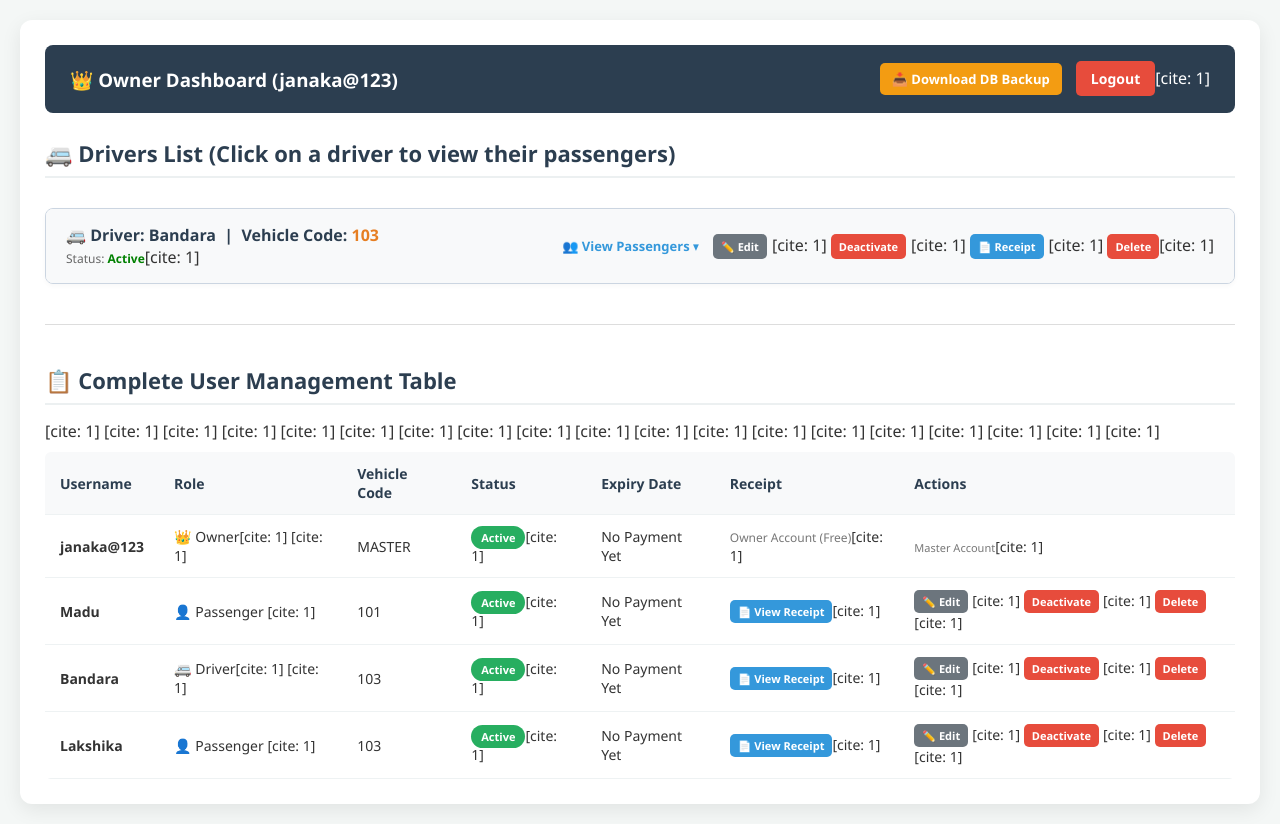
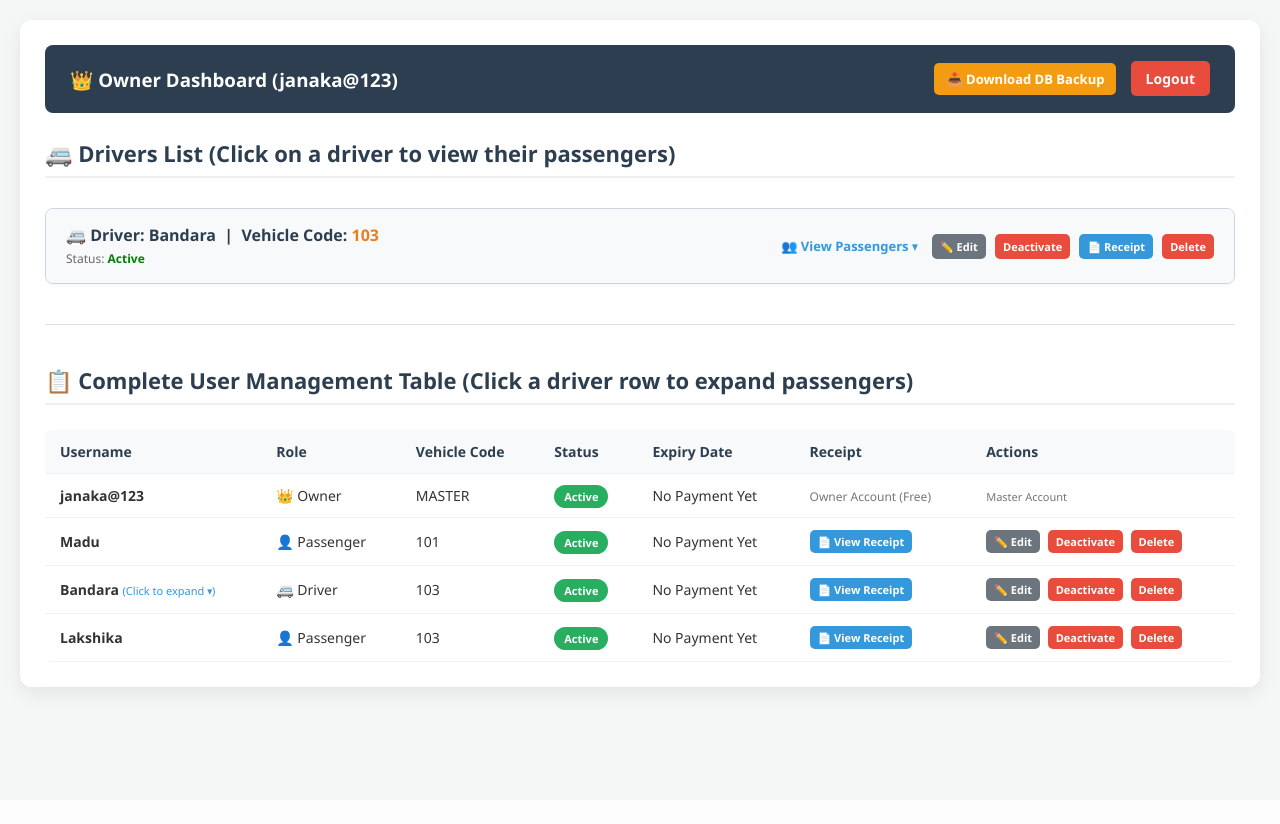
Before and after one commit to Janaka1987-hash/vehicle-tracker, a Flask app: page /owner_dashboard in a window 1280 px wide. After the commit the page ends 701 px from the top, so only its background shows below. Run offline with Flask 3, Linux system fonts and the light colour scheme; a user stored in the database is signed in; data comes from the database, SQL or seed files in the repository.

Commit message:
Update owner_dashboard.html

```diff
--- a/templates/owner_dashboard.html
+++ b/templates/owner_dashboard.html
@@ -27,14 +27,16 @@
         .driver-section { margin-top: 30px; }
         .driver-card { background: #ffffff; border: 1px solid #cbd5e1; margin-bottom: 15px; border-radius: 8px; box-shadow: 0 2px 5px rgba(0,0,0,0.03); overflow: hidden; }
 
-        /* Driver Header Button (Clickable to Toggle) */
         .driver-button-header { background: #f8f9fa; padding: 15px 20px; display: flex; justify-content: space-between; align-items: center; cursor: pointer; user-select: none; transition: background 0.2s; flex-wrap: wrap; }
         .driver-button-header:hover { background: #e2e8f0; }
         .driver-title { font-size: 16px; font-weight: bold; color: #2c3e50; margin: 0; }
 
-        /* Passengers Box (Hidden by default, opens on click) */
         .passengers-container { display: none; padding: 15px 20px; background: #ffffff; border-top: 1px solid #e2e8f0; }
         .passenger-item { display: flex; justify-content: space-between; align-items: center; background: #f8f9fa; padding: 10px 15px; margin: 8px 0; border-radius: 6px; border: 1px solid #e2e8f0; font-size: 13px; }
+
+        /* Table clickable row styling */
+        .clickable-row { cursor: pointer; transition: background 0.2s; }
+        .clickable-row:hover { background: #f1f5f9; }
 
         a.logout { color: white; background: #e74c3c; padding: 8px 15px; border-radius: 5px; text-decoration: none; font-size: 14px; font-weight: bold; }
     </style>
@@ -45,7 +47,7 @@
             <h3 style="margin:0; color: white;">👑 Owner Dashboard ({{ username }})</h3>
             <div>
                 <a href="/download_backup" class="btn btn-warning" style="margin-right: 10px;">📥 Download DB Backup</a>
-                <a href="/logout" class="logout">Logout</a>[cite: 1]
+                <a href="/logout" class="logout">Logout</a>
             </div>
         </header>
 
@@ -57,7 +59,6 @@
                 {% if u[3] == 'driver' %}
                     {% set ns.driver_found = true %}
                     <div class="driver-card">
-                        <!-- Driver Header (Clickable) -->
                         <div class="driver-button-header" onclick="
                             var box = document.getElementById('passengers-{{ u[0] }}');
                             if (box.style.display === 'none' || box.style.display === '') {
@@ -68,22 +69,21 @@
                         ">
                             <div>
                                 <p class="driver-title">🚐 Driver: <strong>{{ u[1] }}</strong> &nbsp;|&nbsp; Vehicle Code: <span style="color: #e67e22;">{{ u[4] }}</span></p>
-                                <span style="font-size: 12px; color: #666;">Status: {% if u[5] == 1 %}<b style="color:green;">Active</b>{% else %}<b style="color:red;">Inactive</b>{% endif %}</span>[cite: 1]
+                                <span style="font-size: 12px; color: #666;">Status: {% if u[5] == 1 %}<b style="color:green;">Active</b>{% else %}<b style="color:red;">Inactive</b>{% endif %}</span>
                             </div>
                             <div>
                                 <span style="font-size: 13px; color: #3498db; font-weight: bold; margin-right: 10px;">👥 View Passengers ▾</span>
-                                <a href="/edit_user/{{ u[0] }}" class="btn btn-secondary" style="padding: 5px 8px; font-size: 11px; margin-right: 5px;" onclick="event.stopPropagation();">✏️ Edit</a>[cite: 1]
+                                <a href="/edit_user/{{ u[0] }}" class="btn btn-secondary" style="padding: 5px 8px; font-size: 11px; margin-right: 5px;" onclick="event.stopPropagation();">✏️ Edit</a>
                                 <a href="/toggle_status/{{ u[0] }}" class="btn {% if u[5] == 1 %}btn-danger{% else %}btn-success{% endif %}" style="padding: 5px 8px; font-size: 11px; margin-right: 5px;" onclick="event.stopPropagation();">
                                     {% if u[5] == 1 %}Deactivate{% else %}Activate{% endif %}
-                                </a>[cite: 1]
+                                </a>
                                 {% if u[6] and u[6] != 'Owner Account (Free)' %}
-                                    <a href="{{ url_for('static', filename='uploads/' + u[6]) }}" target="_blank" class="btn btn-primary" style="padding: 5px 8px; font-size: 11px; margin-right: 5px;" onclick="event.stopPropagation();">📄 Receipt</a>[cite: 1]
+                                    <a href="{{ url_for('static', filename='uploads/' + u[6]) }}" target="_blank" class="btn btn-primary" style="padding: 5px 8px; font-size: 11px; margin-right: 5px;" onclick="event.stopPropagation();">📄 Receipt</a>
                                 {% endif %}
-                                <a href="/delete_user/{{ u[0] }}" class="btn btn-danger" style="padding: 5px 8px; font-size: 11px;" onclick="event.stopPropagation(); return confirm('Are you sure you want to delete this driver?');">Delete</a>[cite: 1]
+                                <a href="/delete_user/{{ u[0] }}" class="btn btn-danger" style="padding: 5px 8px; font-size: 11px;" onclick="event.stopPropagation(); return confirm('Are you sure you want to delete this driver?');">Delete</a>
                             </div>
                         </div>
 
-                        <!-- Passengers Container (Toggles on click) -->
                         <div id="passengers-{{ u[0] }}" class="passengers-container">
                             <p style="margin: 0 0 10px 0; font-size: 13px; font-weight: bold; color: #475569;">Assigned Passengers for Vehicle Code: {{ u[4] }}</p>
 
@@ -93,29 +93,29 @@
                                     {% set found_passengers = true %}
                                     <div class="passenger-item">
                                         <div>
-                                            <strong>👤 {{ p[1] }}</strong>[cite: 1]
+                                            <strong>👤 {{ p[1] }}</strong>
                                             {% if p[5] == 1 %}
-                                                <span style="color: #27ae60; font-size: 11px; margin-left: 5px;">(🟢 Active)</span>[cite: 1]
+                                                <span style="color: #27ae60; font-size: 11px; margin-left: 5px;">(🟢 Active)</span>
                                             {% else %}
-                                                <span style="color: #e74c3c; font-size: 11px; margin-left: 5px;">(⏳ Inactive)</span>[cite: 1]
+                                                <span style="color: #e74c3c; font-size: 11px; margin-left: 5px;">(⏳ Inactive)</span>
                                             {% endif %}
                                         </div>
                                         <div>
                                             {% if p[6] and p[6] != 'Owner Account (Free)' %}
-                                                <a href="{{ url_for('static', filename='uploads/' + p[6]) }}" target="_blank" class="btn btn-primary" style="padding: 3px 8px; font-size: 11px; margin-right: 5px;">📄 Receipt</a>[cite: 1]
+                                                <a href="{{ url_for('static', filename='uploads/' + p[6]) }}" target="_blank" class="btn btn-primary" style="padding: 3px 8px; font-size: 11px; margin-right: 5px;">📄 Receipt</a>
                                             {% endif %}
-                                            <a href="/edit_user/{{ p[0] }}" class="btn btn-secondary" style="padding: 3px 8px; font-size: 11px; margin-right: 5px;">✏️ Edit</a>[cite: 1]
+                                            <a href="/edit_user/{{ p[0] }}" class="btn btn-secondary" style="padding: 3px 8px; font-size: 11px; margin-right: 5px;">✏️ Edit</a>
                                             <a href="/toggle_status/{{ p[0] }}" class="btn {% if p[5] == 1 %}btn-danger{% else %}btn-success{% endif %}" style="padding: 3px 8px; font-size: 11px; margin-right: 5px;">
                                                 {% if p[5] == 1 %}Deactivate{% else %}Activate{% endif %}
-                                            </a>[cite: 1]
-                                            <a href="/delete_user/{{ p[0] }}" class="btn btn-danger" style="padding: 3px 8px; font-size: 11px;" onclick="return confirm('Are you sure you want to delete this passenger?');">Delete</a>[cite: 1]
+                                            </a>
+                                            <a href="/delete_user/{{ p[0] }}" class="btn btn-danger" style="padding: 3px 8px; font-size: 11px;" onclick="return confirm('Are you sure you want to delete this passenger?');">Delete</a>
                                         </div>
                                     </div>
                                 {% endif %}
                             {% endfor %}
 
                             {% if not found_passengers %}
-                                <span style="color: #94a3b8; font-size: 13px; font-style: italic;">No passengers registered under this vehicle code yet.</span>[cite: 1]
+                                <span style="color: #94a3b8; font-size: 13px; font-style: italic;">No passengers registered under this vehicle code yet.</span>
                             {% endif %}
                         </div>
                     </div>
@@ -129,57 +129,97 @@
 
         <hr style="margin: 40px 0; border: 0; border-top: 1px solid #ddd;">
 
-        <h2>📋 Complete User Management Table</h2>
+        <h2>📋 Complete User Management Table (Click a driver row to expand passengers)</h2>
         <div style="overflow-x: auto;">
             <table>
                 <thead>
                     <tr>
-                        <th>Username</th>[cite: 1]
-                        <th>Role</th>[cite: 1]
-                        <th>Vehicle Code</th>[cite: 1]
-                        <th>Status</th>[cite: 1]
-                        <th>Expiry Date</th>[cite: 1]
-                        <th>Receipt</th>[cite: 1]
-                        <th>Actions</th>[cite: 1]
+                        <th>Username</th>
+                        <th>Role</th>
+                        <th>Vehicle Code</th>
+                        <th>Status</th>
+                        <th>Expiry Date</th>
+                        <th>Receipt</th>
+                        <th>Actions</th>
                     </tr>
                 </thead>
                 <tbody>
                     {% for u in users %}
-                    <tr>
-                        <td><strong>{{ u[1] }}</strong></td>[cite: 1]
+                    <tr {% if u[3] == 'driver' %}class="clickable-row" onclick="
+                        var box = document.getElementById('table-passengers-{{ u[0] }}');
+                        if (box.style.display === 'none' || box.style.display === '') {
+                            box.style.display = 'table-row';
+                        } else {
+                            box.style.display = 'none';
+                        }
+                    "{% endif %}>
+                        <td><strong>{{ u[1] }}</strong> {% if u[3] == 'driver' %}<span style="color: #3498db; font-size: 11px;">(Click to expand ▾)</span>{% endif %}</td>
                         <td>
-                            {% if u[3] == 'owner' %} 👑 Owner[cite: 1]
-                            {% elif u[3] == 'driver' %} 🚐 Driver[cite: 1]
-                            {% else %} 👤 Passenger {% endif %}[cite: 1]
+                            {% if u[3] == 'owner' %} 👑 Owner
+                            {% elif u[3] == 'driver' %} 🚐 Driver
+                            {% else %} 👤 Passenger {% endif %}
                         </td>
-                        <td>{{ u[4] if u[4] else '-' }}</td>[cite: 1]
+                        <td>{{ u[4] if u[4] else '-' }}</td>
                         <td>
                             {% if u[5] == 1 %}
-                                <span class="badge-active">Active</span>[cite: 1]
+                                <span class="badge-active">Active</span>
                             {% else %}
-                                <span class="badge-inactive">Inactive</span>[cite: 1]
+                                <span class="badge-inactive">Inactive</span>
                             {% endif %}
                         </td>
-                        <td>{{ u[7] if u[7] else 'No Payment Yet' }}</td>[cite: 1]
+                        <td>{{ u[7] if u[7] else 'No Payment Yet' }}</td>
                         <td>
                             {% if u[6] and u[6] != 'Owner Account (Free)' %}
-                                <a href="{{ url_for('static', filename='uploads/' + u[6]) }}" target="_blank" class="btn btn-primary" style="padding: 4px 8px; font-size: 11px;">📄 View Receipt</a>[cite: 1]
+                                <a href="{{ url_for('static', filename='uploads/' + u[6]) }}" target="_blank" class="btn btn-primary" style="padding: 4px 8px; font-size: 11px;">📄 View Receipt</a>
                             {% else %}
-                                <span style="color: #777; font-size: 12px;">{{ u[6] if u[6] else 'None' }}</span>[cite: 1]
+                                <span style="color: #777; font-size: 12px;">{{ u[6] if u[6] else 'None' }}</span>
                             {% endif %}
                         </td>
                         <td>
                             {% if u[3] != 'owner' %}
-                                <a href="/edit_user/{{ u[0] }}" class="btn btn-secondary" style="padding: 4px 8px; font-size: 11px; margin-right: 4px;">✏️ Edit</a>[cite: 1]
-                                <a href="/toggle_status/{{ u[0] }}" class="btn {% if u[5] == 1 %}btn-danger{% else %}btn-success{% endif %}" style="padding: 4px 8px; font-size: 11px; margin-right: 4px;">
+                                <a href="/edit_user/{{ u[0] }}" class="btn btn-secondary" style="padding: 4px 8px; font-size: 11px; margin-right: 4px;" onclick="event.stopPropagation();">✏️ Edit</a>
+                                <a href="/toggle_status/{{ u[0] }}" class="btn {% if u[5] == 1 %}btn-danger{% else %}btn-success{% endif %}" style="padding: 4px 8px; font-size: 11px; margin-right: 4px;" onclick="event.stopPropagation();">
                                     {% if u[5] == 1 %}Deactivate{% else %}Activate{% endif %}
-                                </a>[cite: 1]
-                                <a href="/delete_user/{{ u[0] }}" class="btn btn-danger" style="padding: 4px 8px; font-size: 11px;" onclick="return confirm('Are you sure you want to delete this user?');">Delete</a>[cite: 1]
+                                </a>
+                                <a href="/delete_user/{{ u[0] }}" class="btn btn-danger" style="padding: 4px 8px; font-size: 11px;" onclick="event.stopPropagation(); return confirm('Are you sure you want to delete this user?');">Delete</a>
                             {% else %}
-                                <span style="color: #777; font-size: 11px;">Master Account</span>[cite: 1]
+                                <span style="color: #777; font-size: 11px;">Master Account</span>
                             {% endif %}
                         </td>
                     </tr>
+
+                    <!-- Hidden expandable row for driver's passengers inside the table -->
+                    {% if u[3] == 'driver' %}
+                    <tr id="table-passengers-{{ u[0] }}" style="display: none; background: #f8f9fa;">
+                        <td colspan="7" style="padding: 15px; border-left: 4px solid #3498db;">
+                            <strong style="color: #2c3e50;">👥 Passengers under Driver {{ u[1] }} (Vehicle Code: {{ u[4] }}):</strong>
+                            <div style="margin-top: 8px;">
+                                {% set found_t_passengers = false %}
+                                {% for p in users %}
+                                    {% if p[3] == 'passenger' and p[4] == u[4] %}
+                                        {% set found_t_passengers = true %}
+                                        <div style="background: white; padding: 8px 12px; margin: 5px 0; border-radius: 5px; border: 1px solid #ddd; display: flex; justify-content: space-between; align-items: center;">
+                                            <span>👤 <strong>{{ p[1] }}</strong> {% if p[5] == 1 %}<span style="color:green; font-size:11px;">(Active)</span>{% else %}<span style="color:red; font-size:11px;">(Inactive)</span>{% endif %}</span>
+                                            <div>
+                                                {% if p[6] and p[6] != 'Owner Account (Free)' %}
+                                                    <a href="{{ url_for('static', filename='uploads/' + p[6]) }}" target="_blank" class="btn btn-primary" style="padding: 2px 6px; font-size: 10px; margin-right: 5px;">📄 Receipt</a>
+                                                {% endif %}
+                                                <a href="/edit_user/{{ p[0] }}" class="btn btn-secondary" style="padding: 2px 6px; font-size: 10px; margin-right: 5px;">✏️ Edit</a>
+                                                <a href="/toggle_status/{{ p[0] }}" class="btn {% if p[5] == 1 %}btn-danger{% else %}btn-success{% endif %}" style="padding: 2px 6px; font-size: 10px; margin-right: 5px;">
+                                                    {% if p[5] == 1 %}Deactivate{% else %}Activate{% endif %}
+                                                </a>
+                                                <a href="/delete_user/{{ p[0] }}" class="btn btn-danger" style="padding: 2px 6px; font-size: 10px;">Delete</a>
+                                            </div>
+                                        </div>
+                                    {% endif %}
+                                {% endfor %}
+                                {% if not found_t_passengers %}
+                                    <span style="color: #777; font-size: 12px; font-style: italic;">No passengers registered under this vehicle code yet.</span>
+                                {% endif %}
+                            </div>
+                        </td>
+                    </tr>
+                    {% endif %}
                     {% endfor %}
                 </tbody>
             </table>
```
